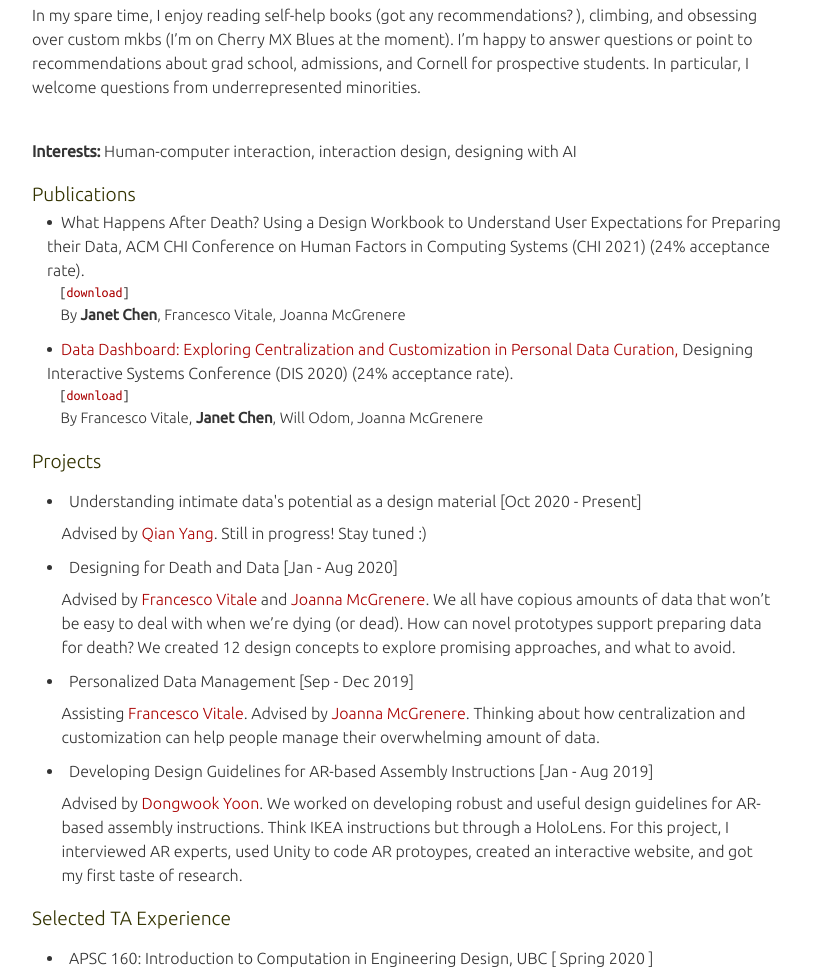
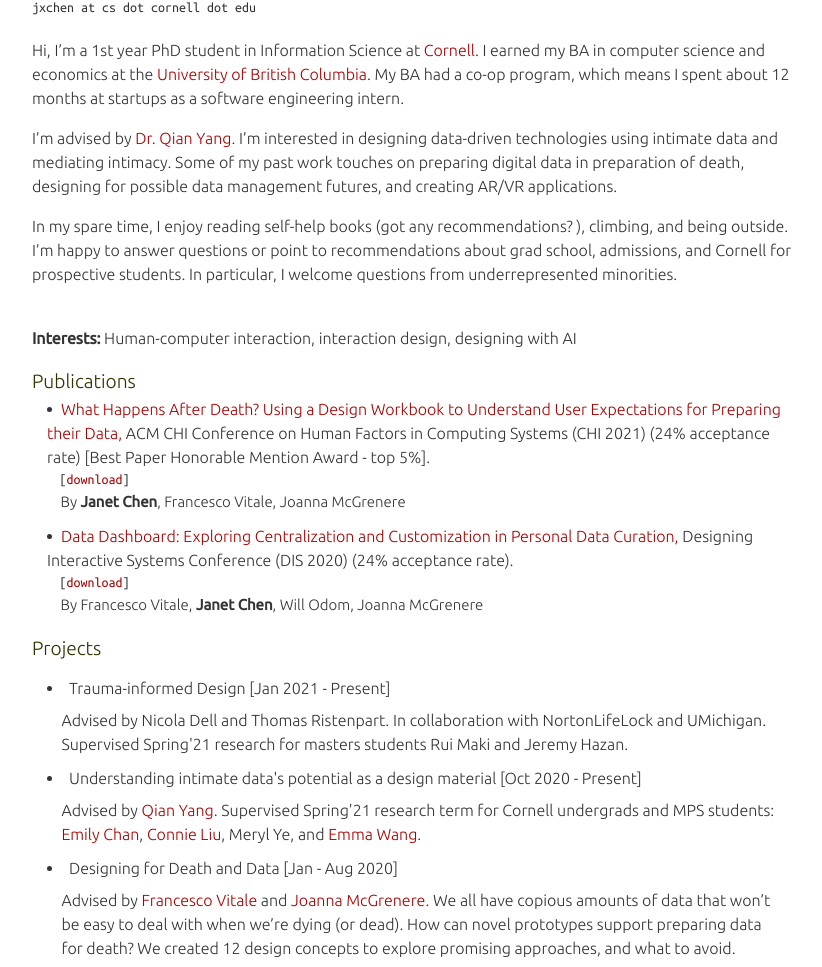
Before and after one commit to janet-chen/janet-chen.github.io, a plain HTML site: page index.html in a window 1280 px wide. Shown: the part 346-1313 px from the top of the page, without its empty margins (228-1050 px from the left). Drawn offline with Linux system fonts and the light colour scheme.

Commit message:
updated content

```diff
--- a/index.html
+++ b/index.html
@@ -39,7 +39,7 @@
 	<h1 class="site-title">Janet X. Chen</h1>
 	<div class="site-affilation">
 		<span class="affilation"><ul class="flat">
-				<li class="position">PhD Student, Cornell University</li>
+				<li class="position">PhD Student, Information and Computer Science, Cornell University</li>
 				<li class="email">jxchen at cs dot cornell dot edu</li>
 			</ul></span>
 
@@ -62,10 +62,10 @@
 </div>
 
 			<div class="introduction"><span>
-		<p>Hi, I&rsquo;m a 1st year PhD student in Computer Science at <a href="https://www.cornell.edu/">Cornell</a>. I earned my BA in CS and Economics at <a href="https://www.ubc.ca/">UBC</a>. My BA had a co-op program, which means I spent about 12 months at startups as a SWE intern.</p>
-<p>I&rsquo;m interested in understanding the nuances of intimate data and using it as a design material.
-Some of my past work touches on preparing digital data in preparation of death, designing for possible data management futures, and creating AR/VR applications. I&rsquo;m actively searching for new collaborators to work on research projects.</p>
-<p>In my spare time, I enjoy reading self-help books (got any recommendations? ), climbing, and obsessing over custom mkbs (I&rsquo;m on Cherry MX Blues at the moment). I&rsquo;m happy to answer questions or point to recommendations about grad school, admissions, and Cornell for prospective students. In particular, I welcome questions from underrepresented minorities.</p>
+		<p>Hi, I&rsquo;m a 1st year PhD student in Information Science at <a href="https://www.cornell.edu/">Cornell</a>. I earned my BA in computer science and economics at the <a href="https://www.ubc.ca/">University of British Columbia</a>. My BA had a co-op program, which means I spent about 12 months at startups as a software engineering intern.</p>
+<p>I&rsquo;m advised by <a href="https://yangqian.myportfolio.com">Dr. Qian Yang</a>. I&rsquo;m interested in designing data-driven technologies using intimate data and mediating intimacy.
+Some of my past work touches on preparing digital data in preparation of death, designing for possible data management futures, and creating AR/VR applications.</p>
+<p>In my spare time, I enjoy reading self-help books (got any recommendations? ), climbing, and being outside. I&rsquo;m happy to answer questions or point to recommendations about grad school, admissions, and Cornell for prospective students. In particular, I welcome questions from underrepresented minorities.</p>
 
 	</span>
 	<br><span>
@@ -81,9 +81,9 @@ Some of my past work touches on preparing digital data in preparation of death,
 
 		<li>
 
-			<p class="publications">  What Happens After Death? Using a Design Workbook to Understand User Expectations for Preparing their Data, </p>
+			<a href="https://dl.acm.org/doi/10.1145/3411764.3445359" class="publications">  What Happens After Death? Using a Design Workbook to Understand User Expectations for Preparing their Data, </a>
 
-			ACM CHI Conference on Human Factors in Computing Systems (CHI 2021) (24% acceptance rate).
+			ACM CHI Conference on Human Factors in Computing Systems (CHI 2021) (24% acceptance rate) [Best Paper Honorable Mention Award - top 5%].
 
 
 			<span class="code_blog">
@@ -128,6 +128,21 @@ Some of my past work touches on preparing digital data in preparation of death,
 	<h4>Projects</h4>
 	<ul>
 		<li>
+			Trauma-informed Design [Jan 2021 - Present]
+
+
+
+
+
+
+			<span class="project_description">
+				Advised by Nicola Dell and Thomas Ristenpart. In collaboration with NortonLifeLock and UMichigan. Supervised Spring'21 research for masters students Rui Maki and Jeremy Hazan.
+			</span>
+
+
+		</li>
+
+		<li>
 			Understanding intimate data&#39;s potential as a design material [Oct 2020 - Present]
 
 
@@ -136,7 +151,7 @@ Some of my past work touches on preparing digital data in preparation of death,
 
 
 			<span class="project_description">
-				Advised by <a href="https://yangqian.myportfolio.com">Qian Yang</a>. Still in progress! Stay tuned :)
+				Advised by <a href="https://yangqian.myportfolio.com">Qian Yang</a>. Supervised Spring'21 research term for Cornell undergrads and MPS students: <a href="https://emilychan.me">Emily Chan</a>, <a href="https://connie-liu.me/#/">Connie Liu</a>, Meryl Ye, and <a href="https://yiemmawang.me/">Emma Wang</a>.
 			</span>
 
 
```
Also changed, not shown: profile.jpg (added).
